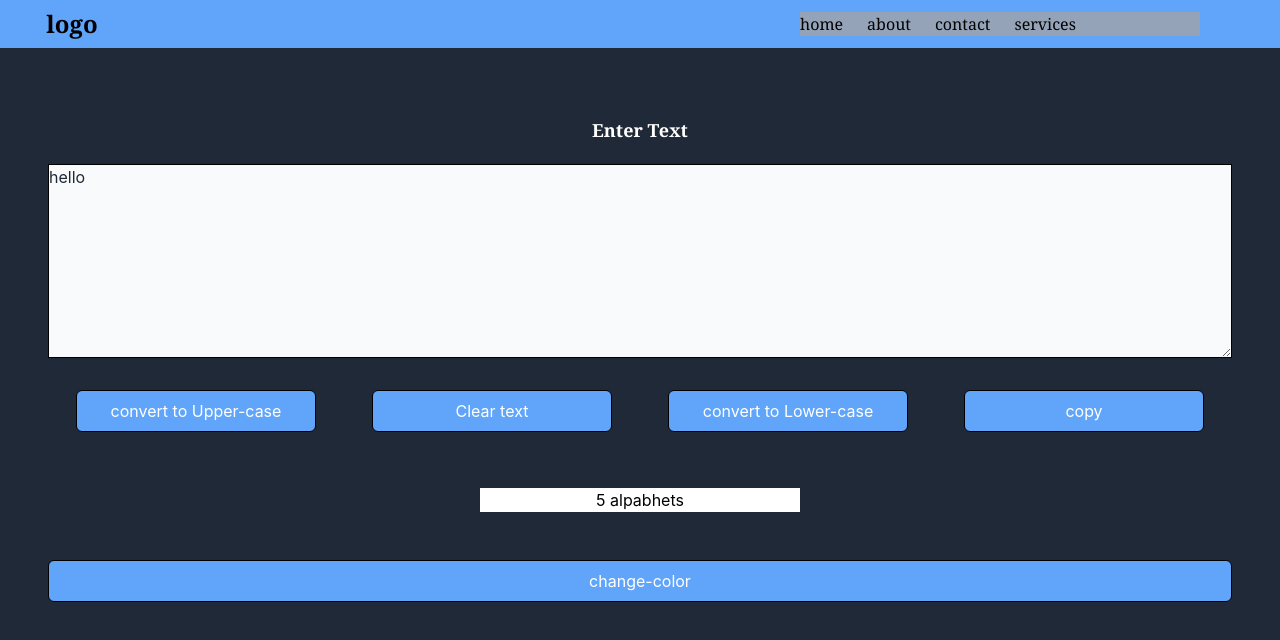
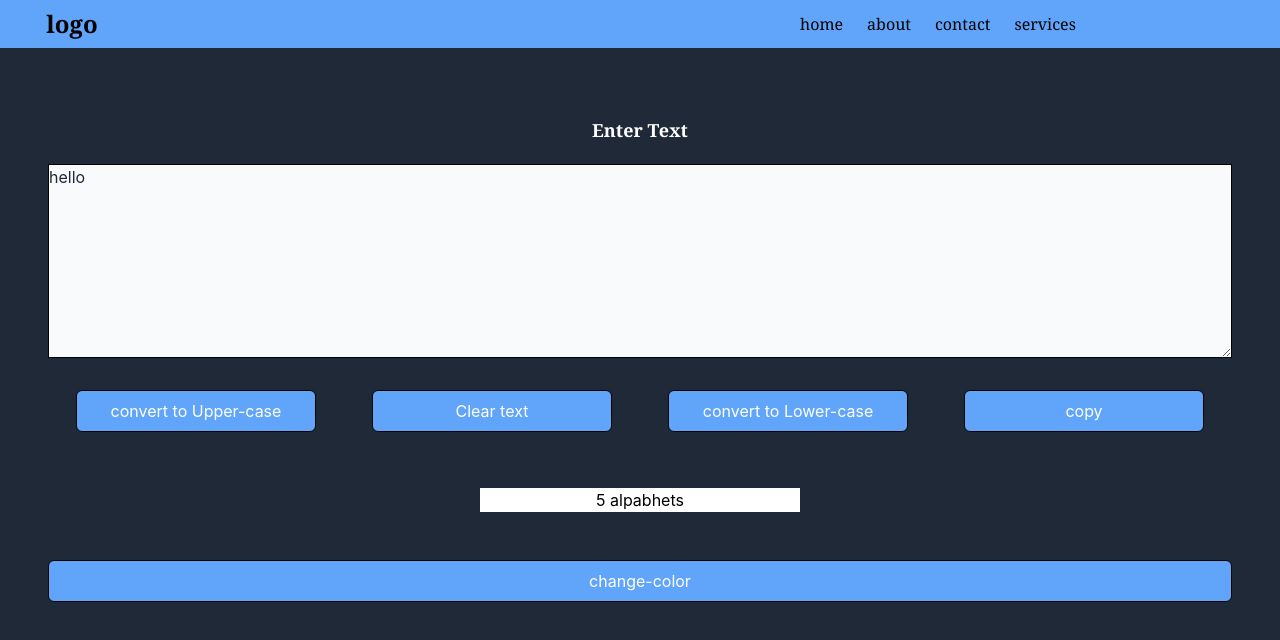
Before and after one commit to BIlalAhad/Text-Utils, a React (Create React App) app: page / in a window 1280 px wide. Shown: the top 640 px of the page. Built offline with nearby package versions, Linux system fonts and the light colour scheme.

Commit message:
button spacing

```diff
--- a/src/components/Navbar.js
+++ b/src/components/Navbar.js
@@ -20,7 +20,7 @@ return (
         <p className='bg-black w-6 h-1 rounded-lg m-1'></p>
         <p className='bg-black w-6 h-1 rounded-lg m-1'></p>
       </div>
-     <button id='mainnav' className='absolute md:static w-full hidden md:gap-6 mt-36 md:mt-0 text-center sm:content-end  md:w-1/3 bg-slate-400 md:flex mainnav -translate-x-10'>
+     <button id='mainnav' className='absolute md:static w-full hidden md:gap-6 mt-36 md:mt-0 text-center sm:content-end  md:w-1/3 bg-blue-400 md:flex mainnav -translate-x-10'>
      <li className='hover:font-bold hover:cursor-pointer '>home</li>
       <li className='hover:font-bold hover:cursor-pointer '>about</li>
       <li className='hover:font-bold hover:cursor-pointer '>contact</li>
```
